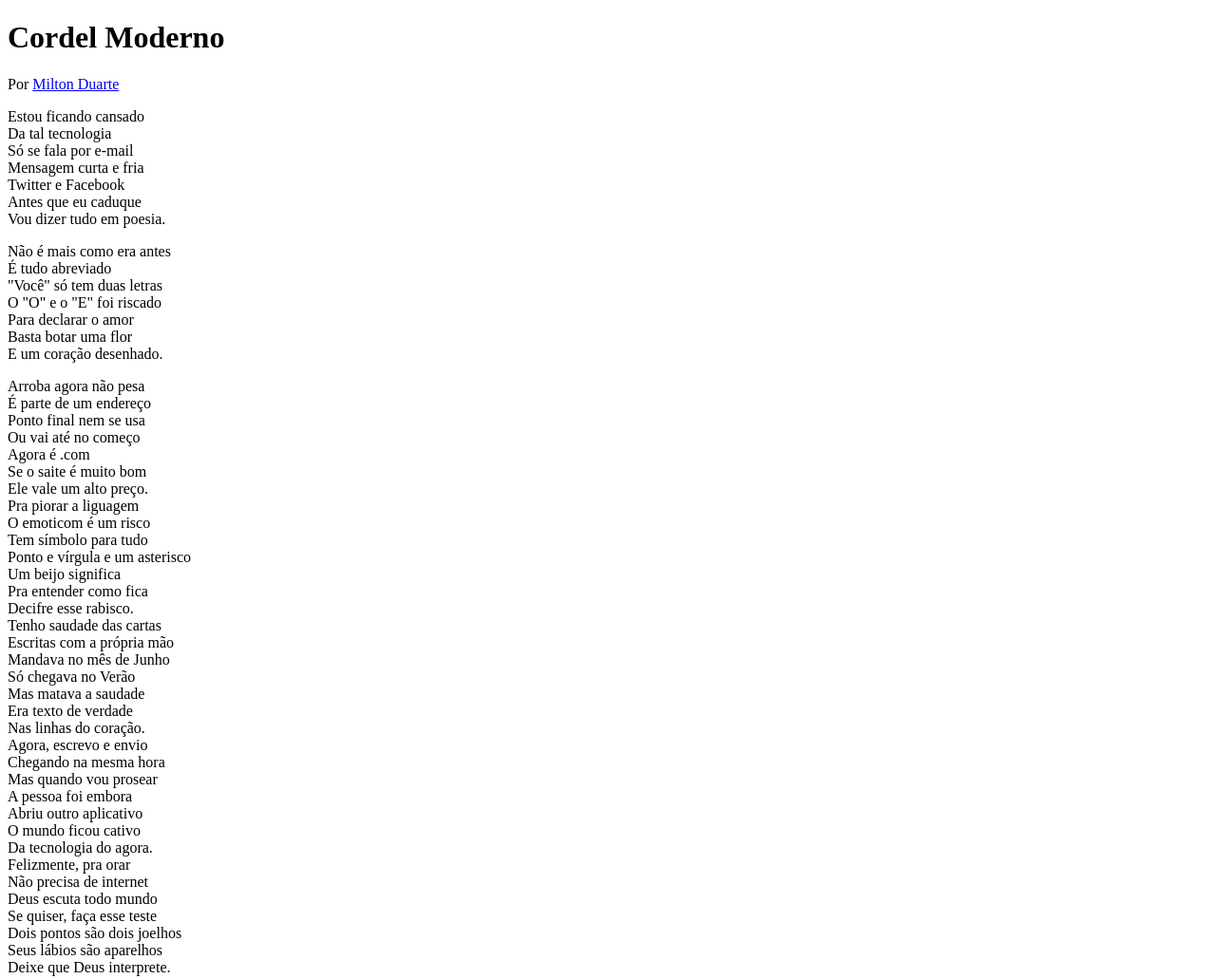
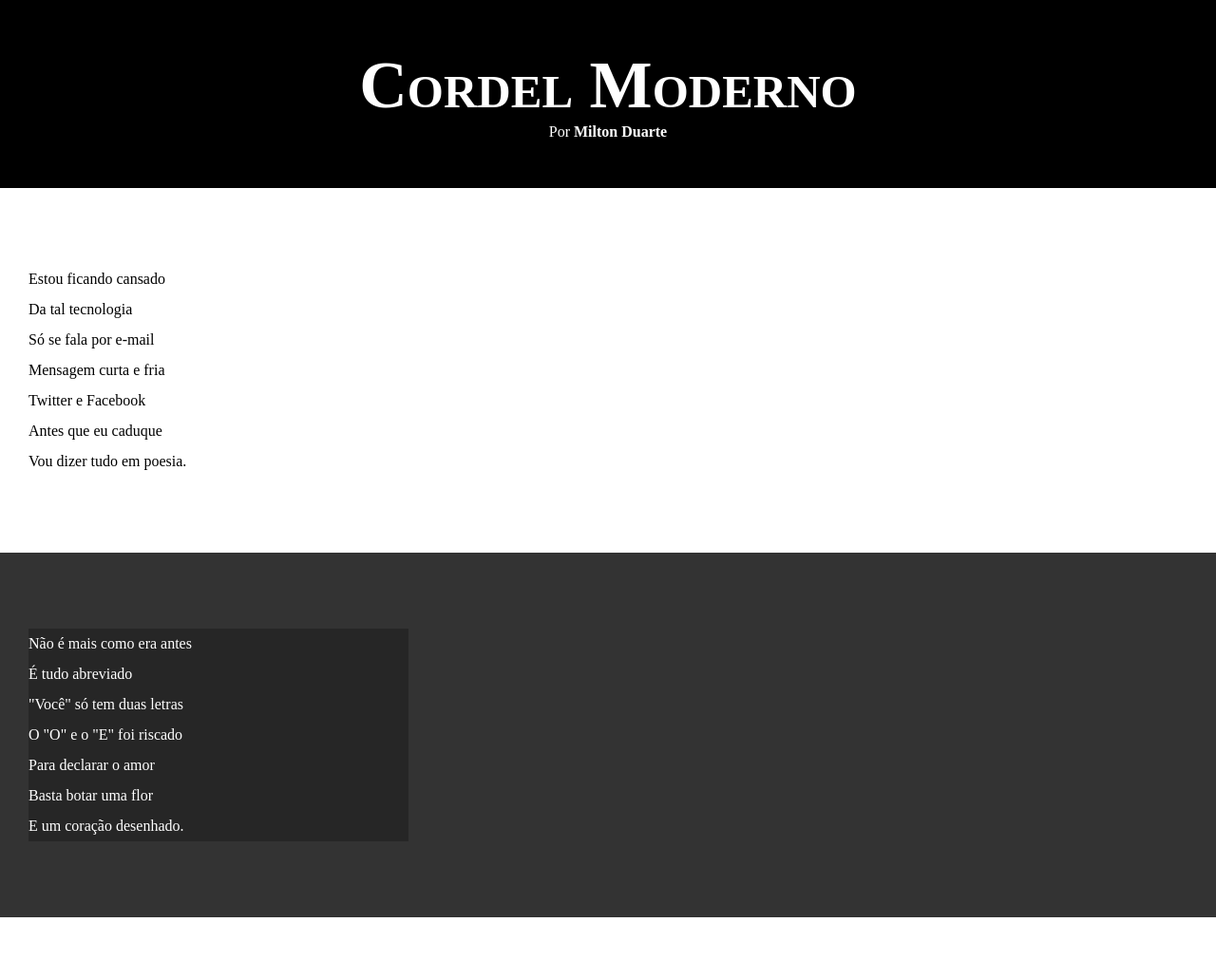
Before and after one commit to camdias2022/projeto-cordel, a plain HTML site: page index.html in a window 1280 px wide. Shown: the top 1031 px of the page at 95% size. Drawn offline with Linux system fonts and the light colour scheme.

Commit message:
atualização do estilo

```diff
--- /dev/null
+++ b/estilo.css
@@ -0,0 +1,70 @@
+@charset "UTF-8";
+
+* {/*configuração geral (para todos os componentes)*/
+    margin: 0px;
+    padding: 0px;
+}
+
+html, body {
+    min-height: 100vh; /*altura mínima: 100% da view port*/
+    /*background-color: darkgray;*/
+}
+
+header {
+    background-color: black;
+    color: white;
+    text-align: center;
+}
+
+header > h1 {
+    padding-top: 50px;
+    /*text-transform: uppercase; transforma tudo para maiúsculo*/
+    font-variant: small-caps; /*transforma tudo para maiúsculo sendo as letras iniciais maiores*/
+    font-size: 70px;
+}
+
+header > p {
+    padding-bottom: 50px;
+}
+
+a { /*ou header a, footer a*/
+    color: white;
+    text-decoration: none;
+    font-weight: bolder;
+}
+
+a:hover { /*ou header a:hover, footer a:hover*/
+    text-decoration: underline;
+}
+
+/*
+section.normal {
+    background-color: white;
+    color: black;
+}
+*/
+
+section {
+    padding-top: 10vh;
+    padding-bottom: 10vh;
+    line-height: 2em; /*espaçamento duplo entre as linhas*/
+    padding-left: 30px;
+}
+
+section.imagem {
+    background-color: rgb(51, 51, 51);
+    color: white;
+}
+
+section.imagem > p {/*para melhor visualização por causa da imagem de fundo é
+                      melhor colocar uma caixa envelopando o conteúdo do páragrafo das seções que irão conter a referida imagem*/
+    background-color: rgba(0, 0, 0, 0.253);
+    width: 400px;
+}
+
+footer {
+    background-color: black;
+    color: white;
+    text-align: center;
+    padding: 5px;
+}
--- a/index.html
+++ b/index.html
@@ -5,6 +5,7 @@
     <meta http-equiv="X-UA-Compatible" content="IE=edge">
     <meta name="viewport" content="width=device-width, initial-scale=1.0">
     <title>Cordel Moderno</title>
+    <link rel="stylesheet" href="estilo.css">
 </head>
 <body>
     <header>
@@ -12,7 +13,7 @@
         <p>Por <a href="https://www.recantodasletras.com.br/poesias/3186743" target="_blank">Milton Duarte</a></p>
     </header>
 
-    <section>
+    <section class="normal">
         <p>
             Estou ficando cansado <br>
             Da tal tecnologia <br>
@@ -24,7 +25,7 @@
         </p>
     </section>
 
-    <section>
+    <section class="imagem">
         <p>
             Não é mais como era antes <br>
             É tudo abreviado <br>
@@ -36,7 +37,7 @@
         </p>
     </section>
 
-    <section>
+    <section class="normal">
         Arroba agora não pesa <br>
         É parte de um endereço <br>
         Ponto final nem se usa <br>
@@ -53,7 +54,8 @@
         Decifre esse rabisco.
     </section>
 
-    <section>
+    <section class="imagem">
+        <p>
             Tenho saudade das cartas <br>
             Escritas com a própria mão <br>
             Mandava no mês de Junho <br>
@@ -61,9 +63,11 @@
             Mas matava a saudade <br>
             Era texto de verdade <br>
             Nas linhas do coração.
+        </p>
     </section>
 
-    <section>
+    <section class="normal">
+        <p>
             Agora, escrevo e envio <br>
             Chegando na mesma hora <br>
             Mas quando vou prosear <br>
@@ -78,6 +82,7 @@
             Dois pontos são dois joelhos <br>
             Seus lábios são aparelhos <br>
             Deixe que Deus interprete.
+        </p>
     </section>
 
     <footer>
```
Lines whose indentation alone changed are shown as unchanged.
